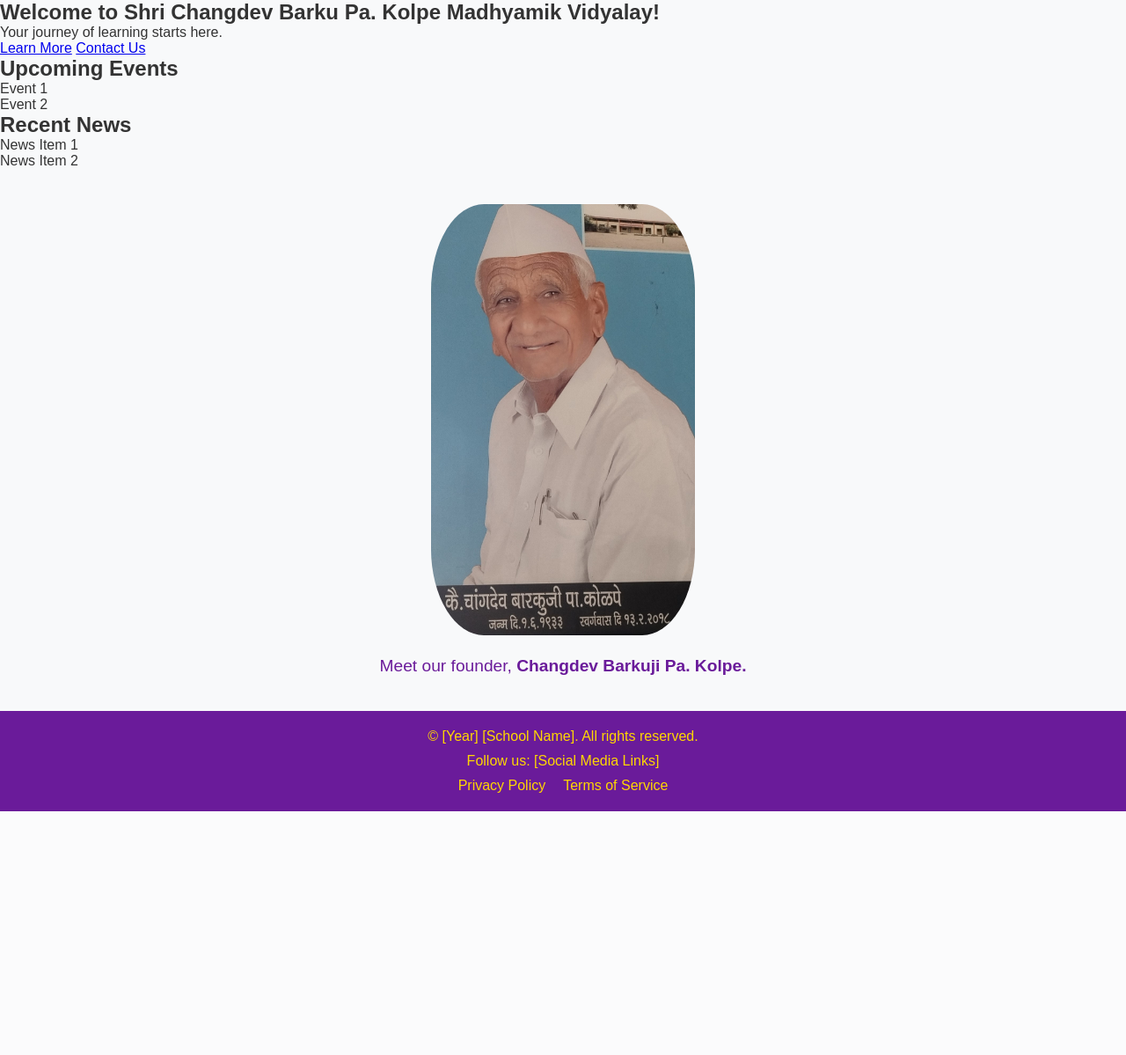
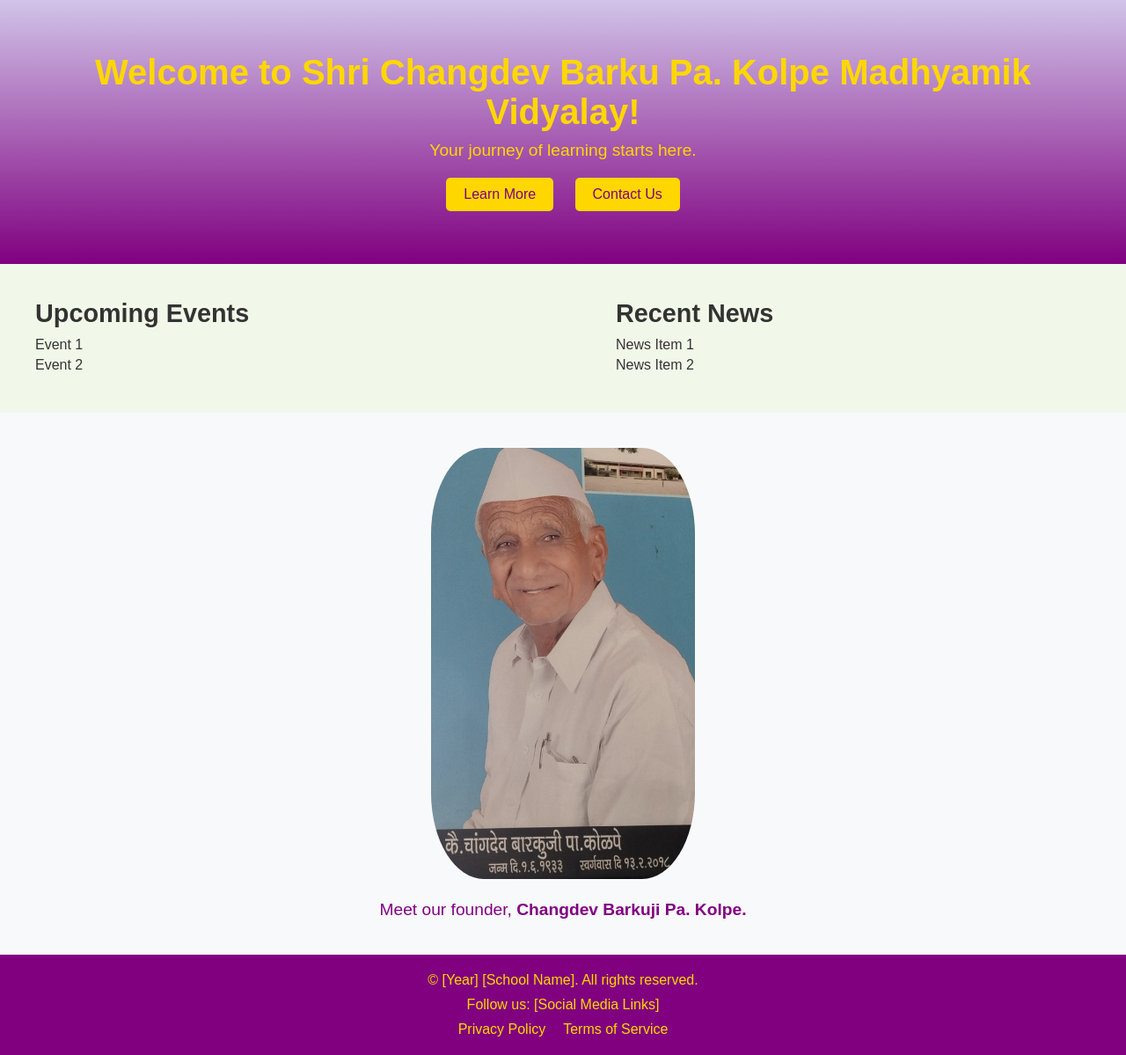
Before and after one commit to PayalB24/SCBK, a PHP site: page /home.html in a window 1280 px wide. Shown: the part 84-1283 px from the top of the page at 88% size. Before the commit the page ends 1006 px from the top, so only its background shows below. Run offline with PHP 8.4, Linux system fonts and the light colour scheme.

```diff
--- a/styles.css
+++ b/styles.css
@@ -72,27 +72,26 @@ header nav ul li a:hover {
     text-decoration: underline;
 }
 
-
-.hero {
-    background: linear-gradient(to bottom, #d1c4e9, #6a1b9a);
+.intro {
+    background: linear-gradient(to bottom, #d1c4e9, purple);
     color: #ffd700;
     text-align: center;
     padding: 60px 20px;
 }
 
-.hero h1 {
+.intro h1 {
     font-size: 2.5em;
     margin-bottom: 10px;
 }
 
-.hero p {
+.intro p {
     font-size: 1.2em;
     margin-bottom: 20px;
 }
 
-.hero .btn {
+.intro .btn {
     background-color: #ffd700;
-    color: #6a1b9a;
+    color: purple;
     padding: 10px 20px;
     text-decoration: none;
     border-radius: 5px;
@@ -100,36 +99,36 @@ header nav ul li a:hover {
     display: inline-block;
 }
 
-.hero .btn:hover {
+.intro .btn:hover {
     background-color: #ffeb3b;
 }
 
-.featured {
+.features {
     background-color: #f1f8e9;
     padding: 40px 20px;
 }
 
-.featured .container {
+.features .container {
     display: flex;
     justify-content: space-between;
     max-width: 1200px;
     margin: 0 auto;
 }
 
-.featured .feature {
+.features .ftr {
     width: 45%;
 }
 
-.featured .feature h2 {
+.features .ftr h2 {
     font-size: 1.8em;
     margin-bottom: 10px;
 }
 
-.featured .feature ul {
+.features .ftr ul {
     list-style: none;
 }
 
-.featured .feature ul li {
+.features .ftr ul li {
     margin-bottom: 5px;
 }
 
@@ -147,12 +146,12 @@ header nav ul li a:hover {
 
 .founder p {
     font-size: 1.2em;
-    color: #6a1b9a;
+    color: purple;
 }
 
 /* Footer */
 footer {
-    background-color: #6a1b9a;
+    background-color: purple;
     color: #ffd700;
     padding: 20px 0;
     text-align: center;
```
